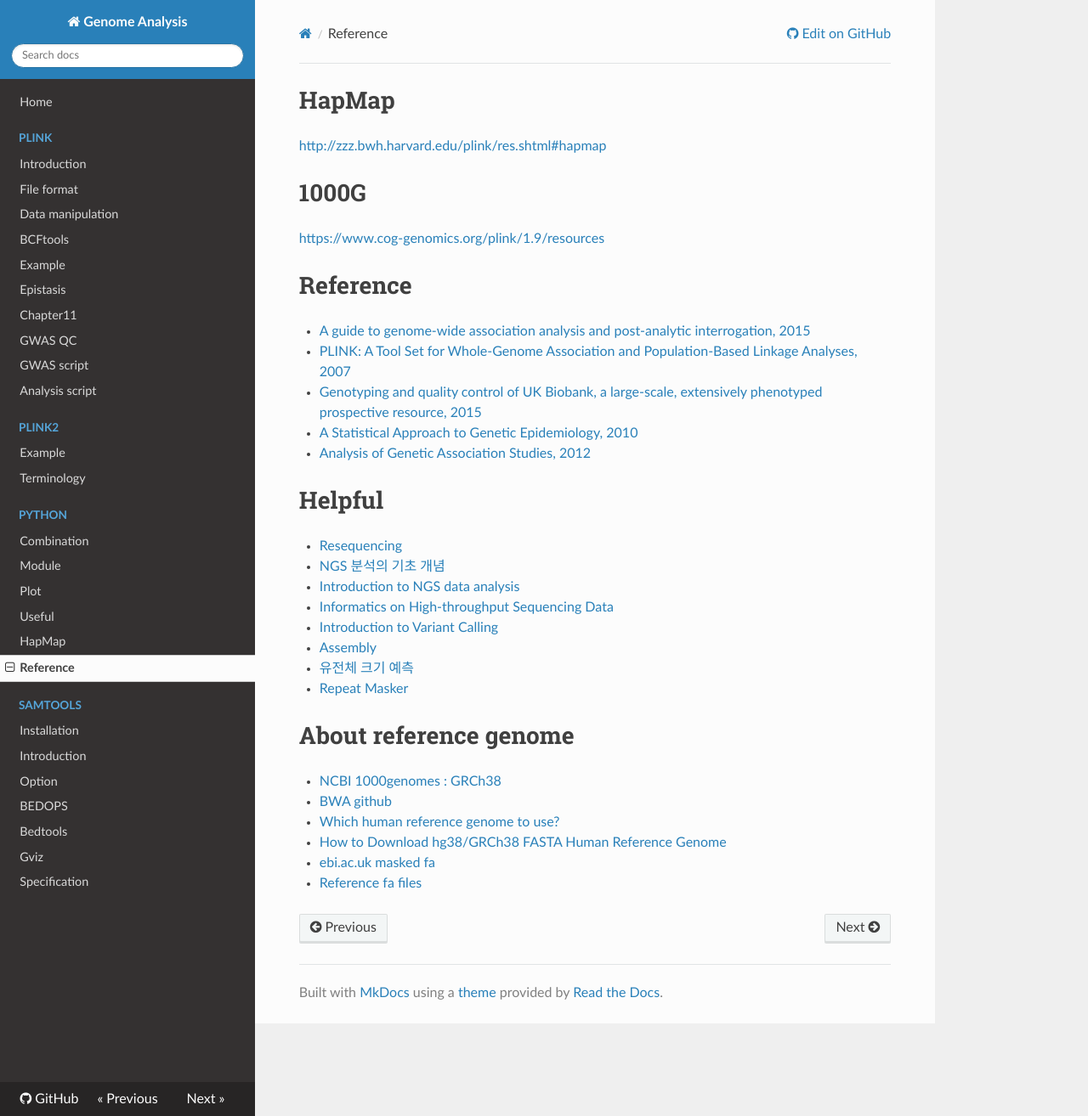
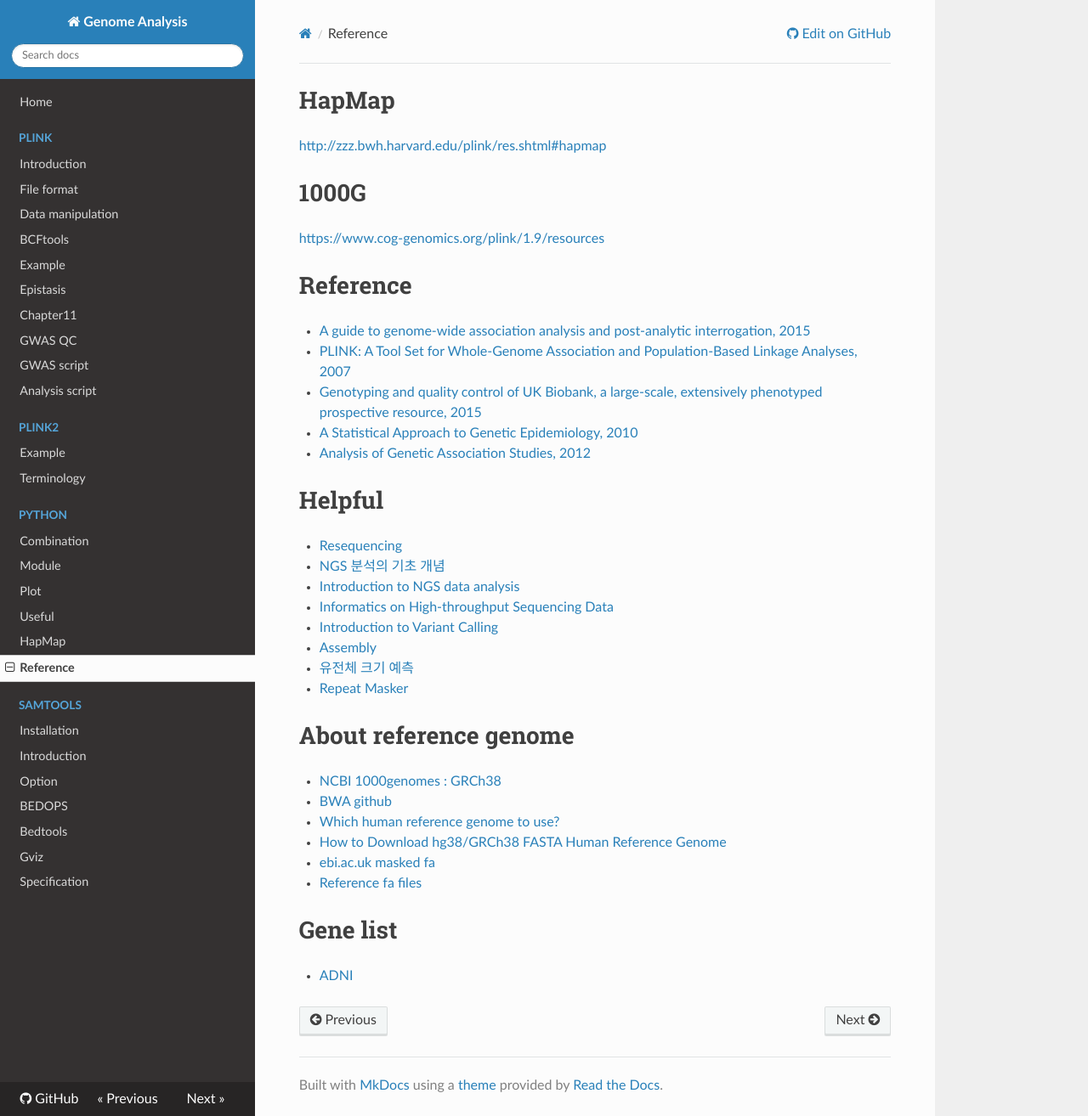
Before and after one commit to WonyoungCho/plink, an MkDocs documentation site: the page built from docs/data_ref.md, in a window 1280 px wide and 1314 px high. Shown: the whole window at 85% size. Built offline with MkDocs 1.6.1, drawn with Linux system fonts in a browser that asks for light colours; nearby versions of some CDN libraries; old or Windows-style settings are respelled for this version of MkDocs.

Commit message:
Update data_ref.md

```diff
--- a/docs/data_ref.md
+++ b/docs/data_ref.md
@@ -29,3 +29,8 @@
 - [How to Download hg38/GRCh38 FASTA Human Reference Genome](https://www.gungorbudak.com/blog/2018/05/16/how-to-download-hg38-grch38-fasta-human-reference-genome/)
 - [ebi.ac.uk masked fa](http://ftp.1000genomes.ebi.ac.uk/vol1/ftp/data_collections/1000_genomes_project/working/20160622_genome_mask_GRCh38/)
 - [Reference fa files](http://hgdownload.soe.ucsc.edu/goldenPath/hg38/bigZips/)
+
+
+# Gene list
+
+- [ADNI](ADNI_genes.txt)
```
